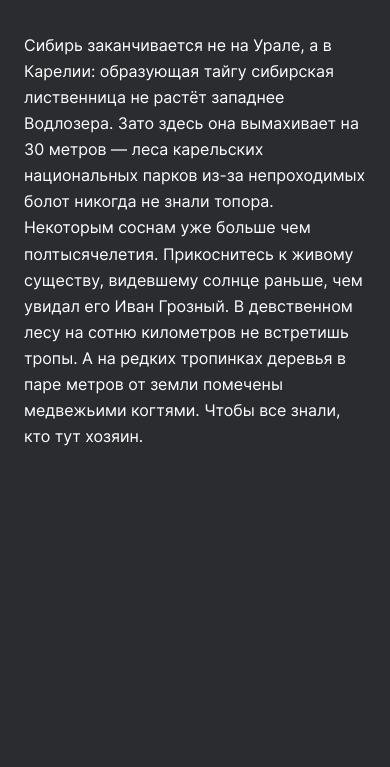
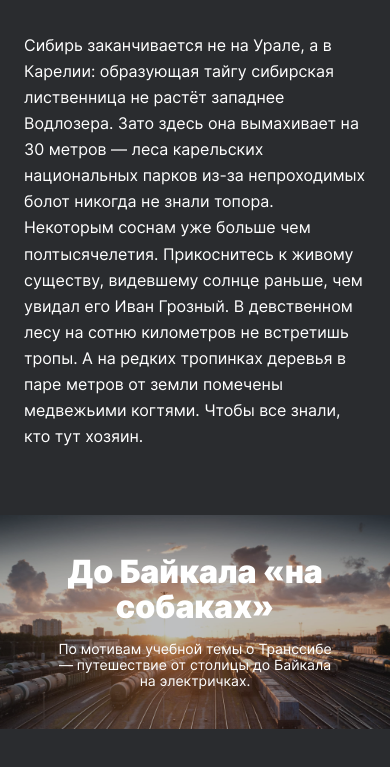
Before and after one commit to IzabellaPavlova/russian-travel, a plain HTML site: page index.html in a window 390 px wide. Shown: the part 9493-10260 px from the top of the page. Before the commit the page ends 9942 px from the top, so only its background shows below. Drawn offline with Linux system fonts and the light colour scheme; files whose address does not match are found by name.

Commit message:
add cover

```diff
--- /dev/null
+++ b/blocks/cover/__overlay/cover__overlay.css
@@ -0,0 +1,49 @@
+.cover__overlay {
+  margin: 0;
+  display: flex;
+  flex-direction: column;
+  justify-content: center;
+  align-items: center;
+  text-decoration: none;
+  background-image: url(../../../images/cover-trains.jpg);
+  background-size: cover;
+  background-position: center;
+  background-repeat: no-repeat;
+  position: relative;
+  z-index: 2;
+  padding: calc((245/1184)*100%) 0;
+}
+
+.cover__overlay::before {
+  content: "";
+  width: 100%;
+  height: 100%;
+  position: absolute;
+  left: 0;
+  top: 0;
+  background-color: #2a2c2f;
+  opacity: 0.3;
+}
+
+.cover__overlay:hover::before {
+  opacity: 0.8;
+  transition: opacity 0.2s;
+}
+
+@media screen and (max-width: 1024px) {
+  .cover__overlay {
+    padding: calc((195/1024)*100%) 0;
+  }
+}
+
+@media screen and (max-width: 768px) {
+  .cover__overlay {
+    padding: calc((115/768)*100%) 0;
+  }
+}
+
+@media screen and (max-width: 560px) {
+  .cover__overlay {
+    padding: calc((33/320)*100%) 0;
+  }
+}
--- /dev/null
+++ b/blocks/cover/__subtitle/cover__subtitle.css
@@ -0,0 +1,20 @@
+.cover__subtitle {
+  margin: 32px 0 0;
+  max-width: 360px;
+  font-size: 18px;
+  font-weight: 400;
+  line-height: 1.22;
+  font-style: normal;
+  text-align: center;
+  color: #FFFFFF;
+  z-index: 3;
+}
+
+@media screen and (max-width: 560px) {
+  .cover__subtitle {
+    margin: 16px 0 0;
+    max-width: 288px;
+    font-size: 14px;
+    line-height: 1.14;
+  }
+}
--- /dev/null
+++ b/blocks/cover/__title/cover__title.css
@@ -0,0 +1,19 @@
+.cover__title {
+  margin: 0;
+  max-width: 560px;
+  font-size: 72px;
+  font-weight: 900;
+  line-height: 1.06;
+  font-style: normal;
+  text-align: center;
+  color: #FFFFFF;
+  z-index: 3;
+}
+
+@media screen and (max-width: 560px) {
+  .cover__title {
+    max-width: 288px;
+    font-size: 32px;
+    line-height: 1.09;
+  }
+}
--- /dev/null
+++ b/blocks/cover/cover.css
@@ -0,0 +1,21 @@
+.cover {
+  margin: 92px 48px;
+}
+
+@media screen and (max-width: 1024px) {
+  .cover {
+    margin: 92px 0;
+  }
+}
+
+@media screen and (max-width: 768px) {
+  .cover {
+    margin: 90px 0 88px;
+  }
+}
+
+@media screen and (max-width: 768px) {
+  .cover {
+    margin: 66px 0 64px;
+  }
+}
--- a/index.html
+++ b/index.html
@@ -219,6 +219,15 @@
             </div>
           </article>
         </section>
+        <section class="cover">
+          <a class="cover__overlay"
+            href="https://stampsy.com/na-elektrichkakh-do-baikala"
+            target="_blank">
+            <h2 class="cover__title">До Байкала «на собаках»</h2>
+            <p class="cover__subtitle">По мотивам учебной темы о Транссибе —
+              путешествие от столицы до Байкала на электричках.</p>
+          </a>
+        </section>
       </main>
       <footer class="footer"></footer>
     </div>
--- a/pages/index.css
+++ b/pages/index.css
@@ -44,3 +44,9 @@
 @import url(../blocks/place/__image/place__image.css);
 @import url(../blocks/place/__text-container/place__text-container.css);
 @import url(../blocks/place/__paragpaph/place__paragraph.css);
+
+/* Cover */
+@import url(../blocks/cover/cover.css);
+@import url(../blocks/cover/__overlay/cover__overlay.css);
+@import url(../blocks/cover/__title/cover__title.css);
+@import url(../blocks/cover/__subtitle/cover__subtitle.css);
```
